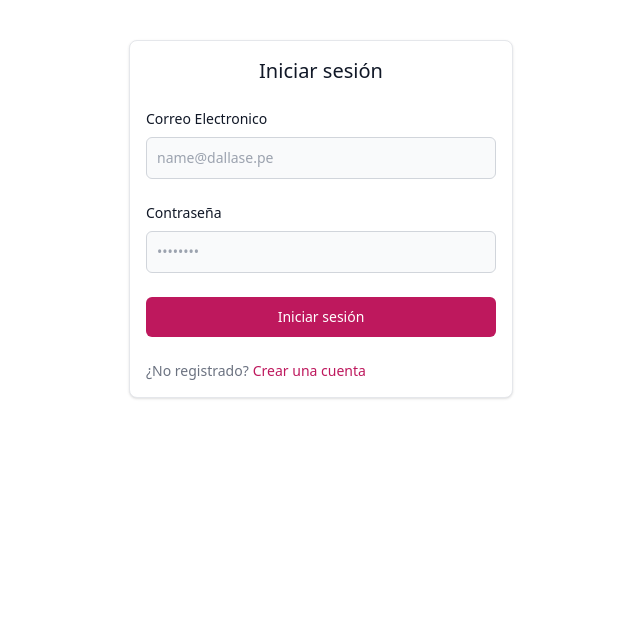
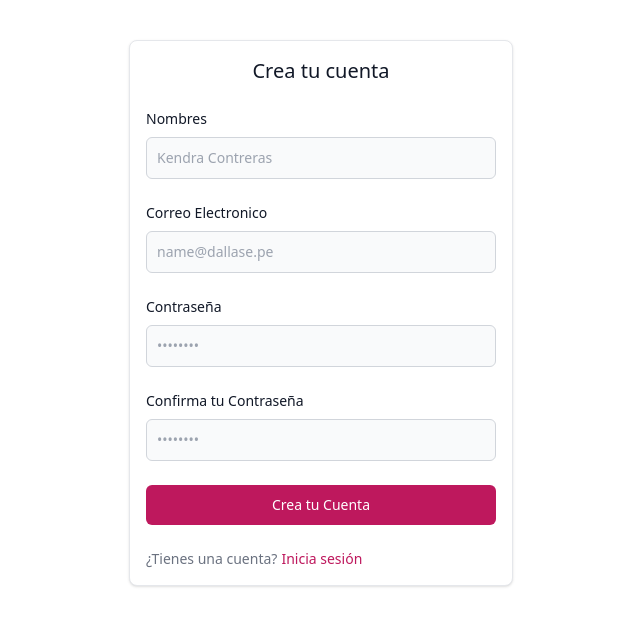
Before and after one commit to jonmolinna/photos_social_react, a React (Create React App) app: page / in a window 1280 px wide. Shown: the top 626 px of the page, without its empty margins (319-959 px from the left). Built offline with nearby package versions, Linux system fonts and the light colour scheme; the HTML template or start-up script is replaced by a standard one.

Commit message:
Add Register UI

```diff
--- a/src/App.js
+++ b/src/App.js
@@ -1,9 +1,9 @@
-import Login from './pages/Login'
+import Register from './pages/Register';
 
 function App() {
   return (
     <div className="App">
-      <Login />
+      <Register />
     </div>
   );
 }
--- /dev/null
+++ b/src/pages/Register.js
@@ -0,0 +1,76 @@
+import React from 'react';
+import useForm from '../hooks/useForm';
+import InputField from '../components/InputField';
+import Button from '../components/Button';
+
+const initialForm = {
+    name: '',
+    email: '',
+    password: '',
+    confirmPassword: '',
+};
+
+const Register = () => {
+    const { form, handleChange } = useForm(initialForm);
+
+    const handleSubmit = async (e) => {
+        e.preventDefault();
+    };
+
+    return (
+        <div className='mt-10 w-full max-w-sm mx-auto p-4 bg-white border border-gray-200 rounded-lg shadow'>
+            <form
+                onSubmit={handleSubmit}
+                className='space-y-6'
+            >
+                <h5 className='text-center text-xl font-normal text-gray-900'>
+                    Crea tu cuenta
+                </h5>
+                <InputField
+                    type="text"
+                    name="name"
+                    value={form.name}
+                    placeholder='Kendra Contreras'
+                    label="Nombres"
+                    onChange={handleChange}
+                />
+                <InputField
+                    type="email"
+                    name="email"
+                    value={form.email}
+                    placeholder="name@dallase.pe"
+                    label='Correo Electronico'
+                    onChange={handleChange}
+                />
+                <InputField
+                    type="password"
+                    name="password"
+                    value={form.password}
+                    placeholder="••••••••"
+                    label="Contraseña"
+                    onChange={handleChange}
+                />
+                <InputField
+                    type="password"
+                    name="confirmPassword"
+                    value={form.confirmPassword}
+                    placeholder="••••••••"
+                    label="Confirma tu Contraseña"
+                    onChange={handleChange}
+                />
+                <Button
+                    type="submit"
+                    text="Crea tu Cuenta"
+                />
+                <div className='text-sm font-medium text-gray-500'>
+                    ¿Tienes una cuenta?
+                    <a href="index.html" className='text-pink-700 hover:underline ml-1'>
+                        Inicia sesión
+                    </a>
+                </div>
+            </form>
+        </div>
+    )
+};
+
+export default Register;
```
